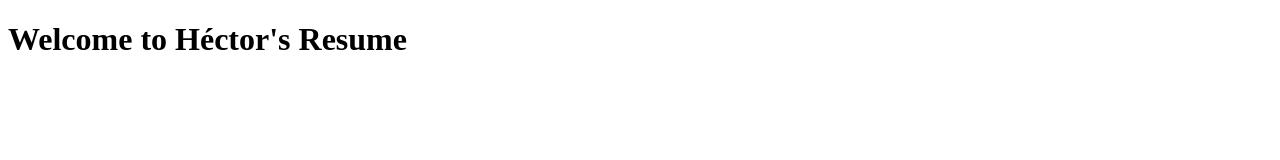
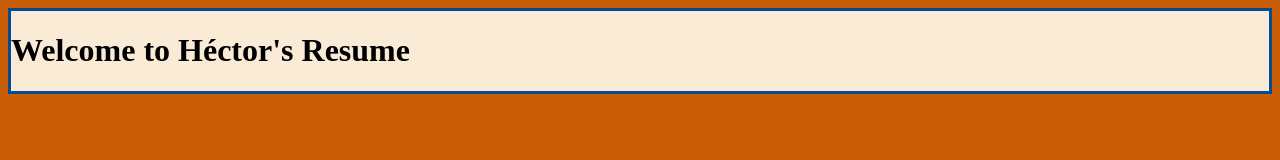
Before and after one commit to HectorSPM/HECTORSPM.github.io, a plain HTML site: page index.html in a window 1280 px wide. Drawn offline with Linux system fonts and the light colour scheme.

Commit message:
Update_2

```diff
--- a/index.html
+++ b/index.html
@@ -4,11 +4,12 @@
     <meta charset="UTF-8">
     <meta http-equiv="X-UA-Compatible" content="IE=edge">
     <meta name="viewport" content="width=device-width, initial-scale=1.0">
-    <title>Document</title>
+    <link rel="stylesheet" href="./styles.css"/>
+    <title>HectorUV</title>
 </head>
 <body>
-    <div>
-        <h1>Welcome to Héctor's Resume</h1>
+    <div class="Titulo">
+        <h1 >Welcome to Héctor's Resume</h1>
     </div>
 
 </body>
--- a/styles.css
+++ b/styles.css
@@ -0,0 +1,11 @@
+
+body{
+    background-color:#C85C07 ;
+}
+
+.Titulo {
+    color: black;
+    background-color: antiquewhite;
+    border-style: solid;
+    border-color: #034B93;
+}
```
